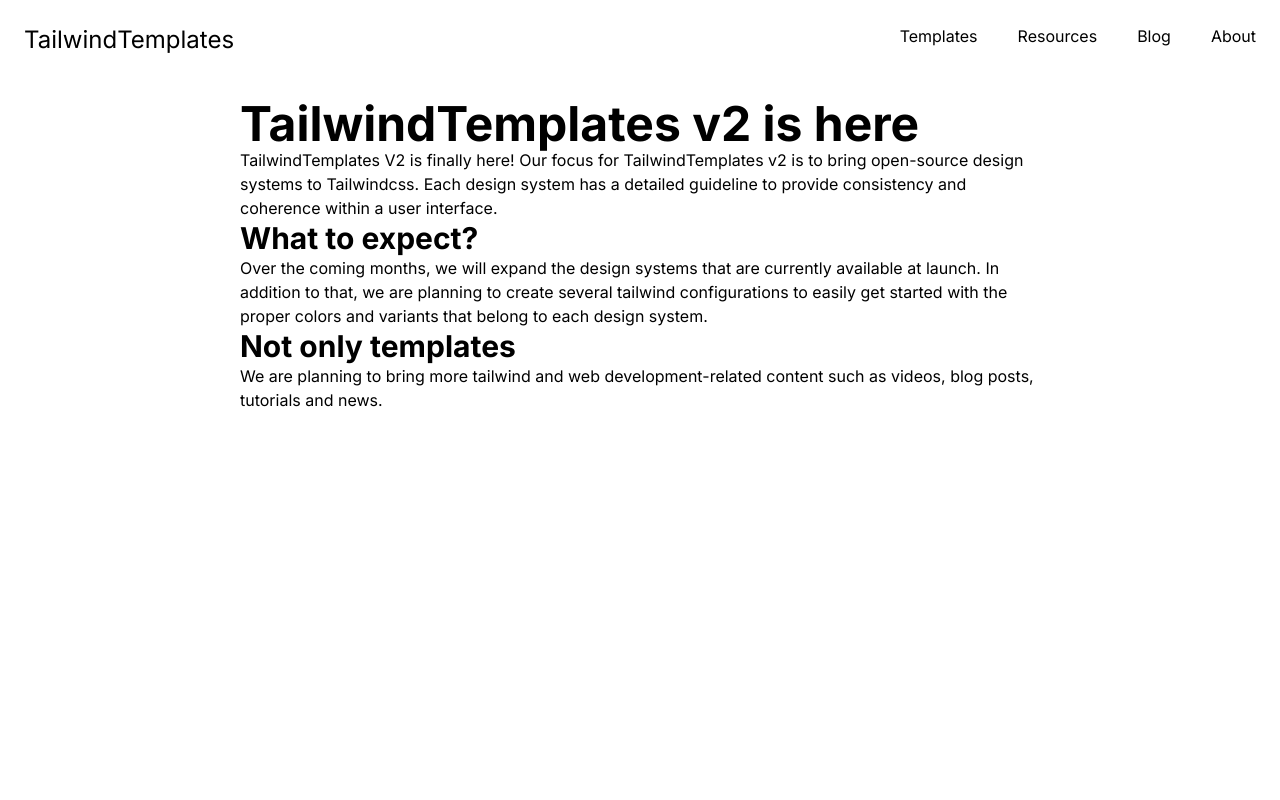
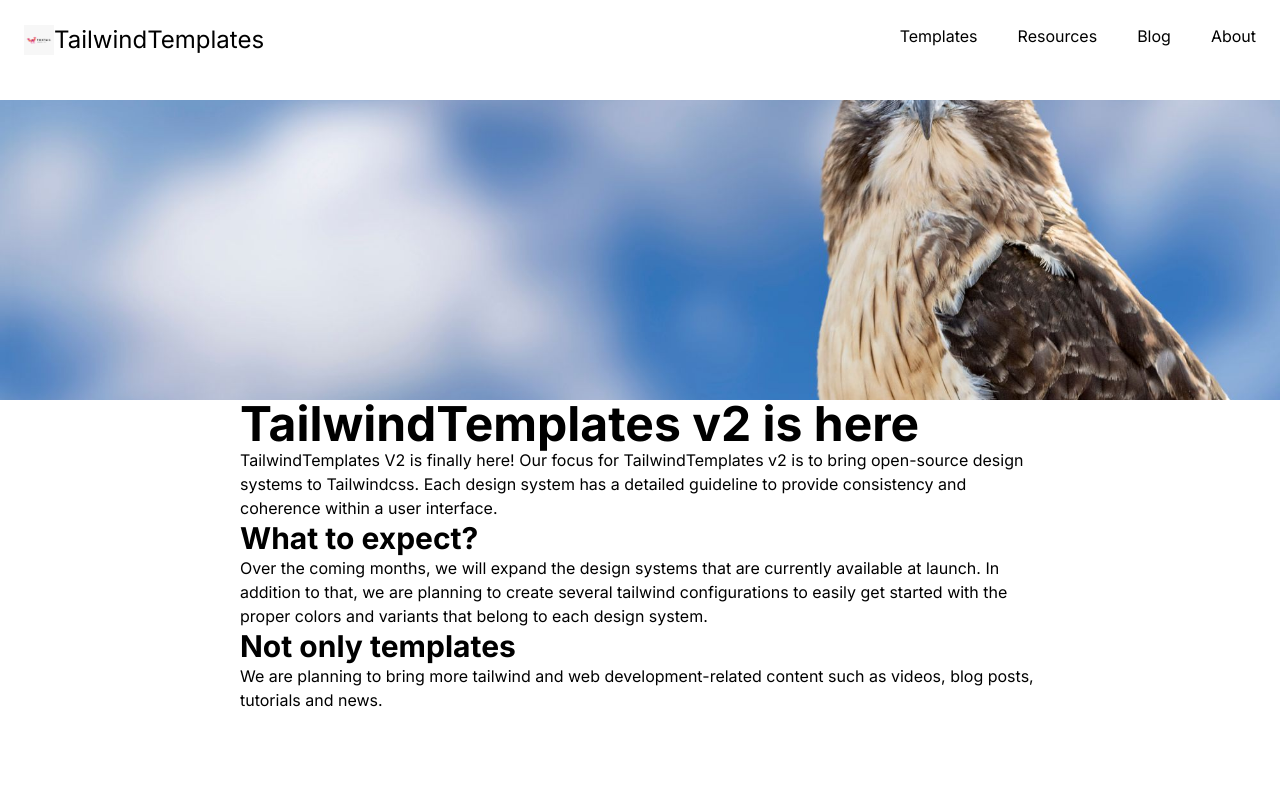
Before and after one commit to Takashi-Matsumura/mimic, a Next.js app: page / in a window 1280 px wide. Shown: the top 800 px of the page. Built offline with nearby package versions, Linux system fonts and the light colour scheme.

Commit message:
ページコンポーネントに画像を追加

```diff
--- a/app/page.tsx
+++ b/app/page.tsx
@@ -5,8 +5,8 @@ export default function Home() {
     <>
       {/* ヘッダー */}
       <div className="flex space-x-3 mb-5 justify-between p-6">
-        <div>
-          {/* <image src="/logo.png" width={50} height={50} /> */}
+        <div className="flex items-center">
+          <Image alt="hoge" src="/img/foxtail.png" width={30} height={30} />
           <p className="text-2xl">TailwindTemplates</p>
         </div>
         <div className="flex space-x-10">
@@ -18,6 +18,14 @@ export default function Home() {
       </div>
 
       {/* メイン */}
+      <div style={{ position: "relative", width: "100%", height: "300px" }}>
+        <Image
+          alt="hoge"
+          src="/img/tailwind.jpg"
+          layout="fill"
+          objectFit="cover"
+        />
+      </div>
       <div className=" px-60 h-screen ">
         <h1 className="font-bold text-5xl">TailwindTemplates v2 is here</h1>
         <div>
```
Also changed, not shown: public/img/foxtail.png (added), public/img/tailwind.jpg (added).
